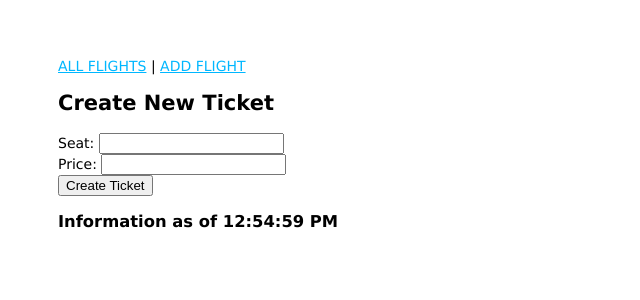
After one commit to SamuelBai0910/Mongoose-Flights, a Node server app: page /flights/2/tickets/new in a window 1280 px wide. The commit adds this page. Shown: the top 300 px of the page, without its empty margins (0-640 px from the left). Run offline with Node 20, Linux system fonts and the light colour scheme; some libraries are stand-ins or nearby versions.

Commit message:
finish basic Lab3

```diff
--- a/controllers/flights.js
+++ b/controllers/flights.js
@@ -1,12 +1,15 @@
 // controllers/flights.js
 const Flight = require('../models/flight');
+const Ticket = require('../models/ticket');
 
 module.exports = {
   new: newFlight,
   create,
   index,
   show,
-  addDestination
+  addDestination,
+  addTicketForm,
+  createTicket
 };
 
 function addDestination(req, res) {
@@ -43,9 +46,63 @@ function index(req, res) {
 
 function show(req, res) {
   Flight.findById(req.params.id)
-  .then(flight => {
-    res.render('flights/show', { flight });
-  })
+    .then(flight => {
+      if (!flight) {
+        console.error('Error fetching flight: Flight not found');
+        return res.status(404).send('Flight not found');
+      }
+
+      Ticket.find({ flight: flight._id })
+        .then(tickets => {
+          res.render('flights/show', {
+            flight: flight,
+            tickets: tickets
+          });
+        })
+        .catch(err => {
+          console.error('Error fetching tickets:', err);
+          res.status(500).send('Error fetching tickets');
+        });
+    })
+    .catch(err => {
+      console.error('Error fetching flight:', err);
+      res.status(500).send('Error fetching flight');
+    });
+}
+
+function addTicketForm(req, res) {
+  const flightId = req.params.id;
+  res.render('tickets/new', { flightId }); // Pass flightId to the new ticket view
+}
+
+function createTicket(req, res) {
+  const flightId = req.params.id;
+  const { seat, price } = req.body;
+
+  Flight.findById(flightId)
+    .then(flight => {
+      if (!flight) {
+        console.error('Error fetching flight: Flight not found');
+        return res.status(404).send('Flight not found');
+      }
+
+      // Create a new ticket and set its flight property to the flight ID
+      const newTicket = new Ticket({
+        seat: seat,
+        price: price,
+        flight: flight._id
+      });
+
+      // Save the ticket to the database
+      return newTicket.save();
+    })
+    .then(() => {
+      res.redirect(`/flights/${flightId}`);
+    })
+    .catch(err => {
+      console.error('Error creating ticket:', err);
+      res.status(500).send('Error creating ticket');
+    });
 }
 
 function newFlight(req, res) {
--- a/routes/flights.js
+++ b/routes/flights.js
@@ -22,4 +22,10 @@ router.get('/:id', flightsController.show);
 // destinations
 router.post('/:id/destinations', flightsController.addDestination);
 
+// Display the form to create a new ticket for the flight
+router.get('/:id/tickets/new', flightsController.addTicketForm);
+
+// Create a new ticket for the flight
+router.post('/:id/tickets', flightsController.createTicket);
+
 module.exports = router;
--- /dev/null
+++ b/views/tickets/new.ejs
@@ -0,0 +1,13 @@
+<!-- views/tickets/new.ejs -->
+<%- include('../partials/header') %>
+<h2>Create New Ticket</h2>
+<form action="/flights/<%= flightId %>/tickets" method="POST">
+  <label for="seat">Seat:</label>
+  <input type="text" name="seat" required pattern="[A-F][1-9]\d?"><br>
+
+  <label for="price">Price:</label>
+  <input type="number" name="price" required min="0"><br>
+
+  <input type="submit" value="Create Ticket">
+</form>
+<%- include('../partials/footer') %>
```
Also changed, not shown: models/ticket.js (added, +23 -0 lines), views/flights/show.ejs (+11 -0 lines).
